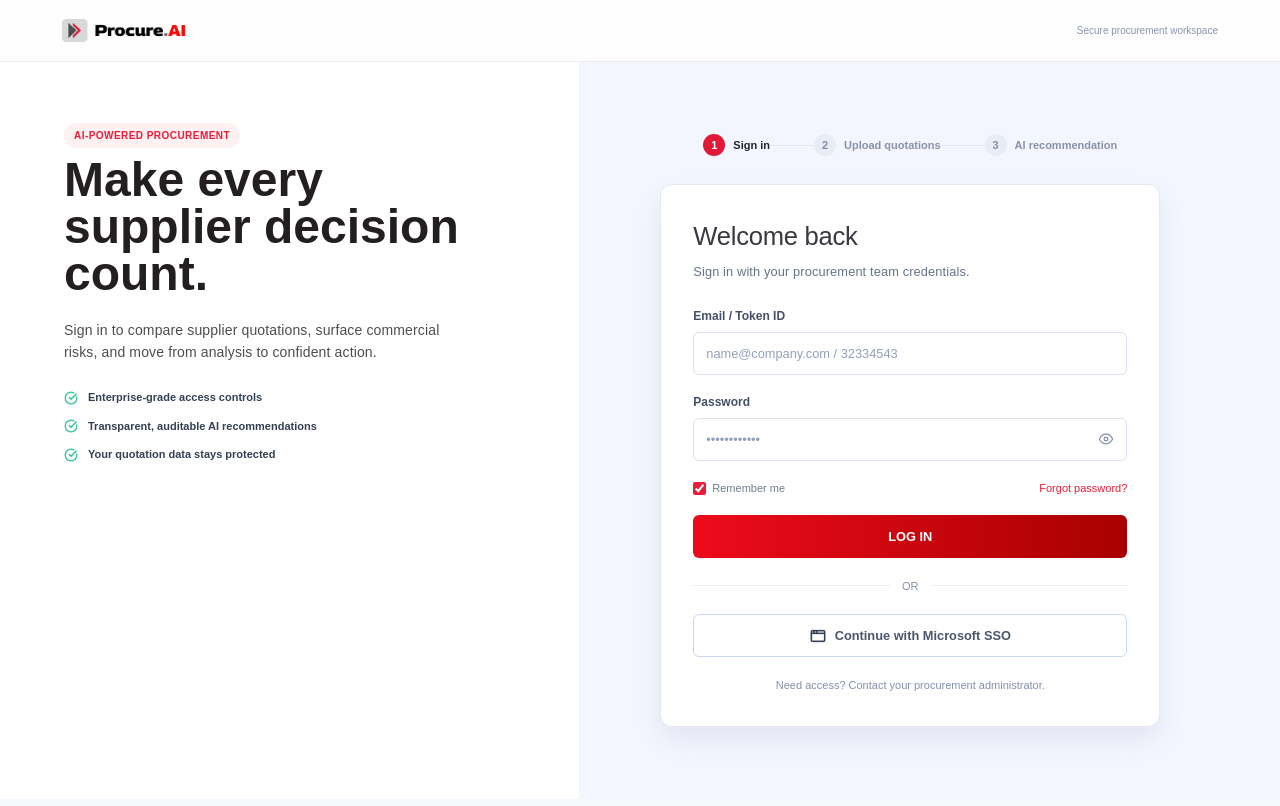
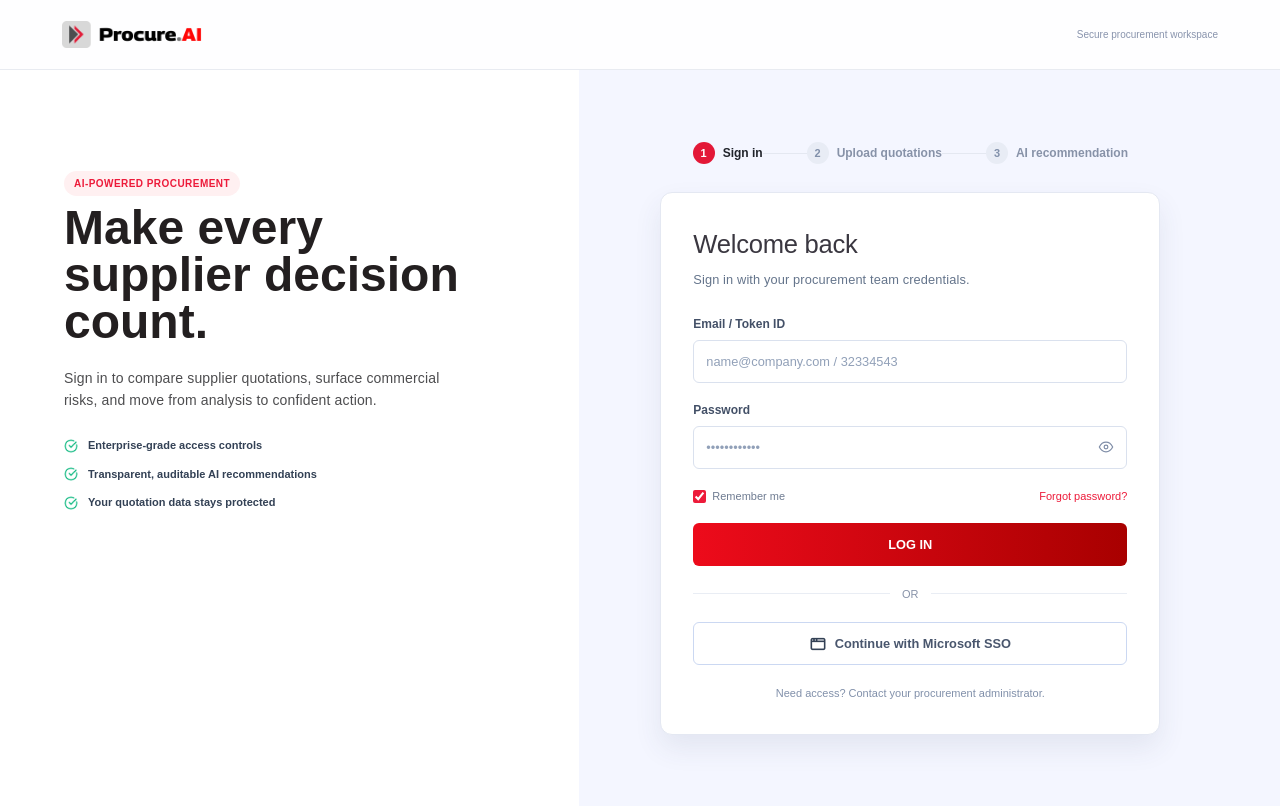
Before and after one commit to atulmahindra/Procure_AI, a React (Vite) app: page /login in a window 1280 px wide. Built offline with nearby package versions, Linux system fonts and the light colour scheme; a web font is replaced by a local one.

Commit message:
logo changes

```diff
--- a/src/modules/before-login/Login.scss
+++ b/src/modules/before-login/Login.scss
@@ -1,9 +1,9 @@
 .login-page { min-height: 100vh; color: #25232a; background: #f4f6ff; }
 .login-layout { display: grid; min-height: calc(100vh - 63px); grid-template-columns: minmax(400px, .95fr) minmax(540px, 1.15fr); }
-.login-brand-panel { display: flex; align-items: self-start; padding: 60px clamp(32px, 5vw, 72px); background: #fff; }
+.login-brand-panel { display: flex; align-items: self-start; padding: clamp(100px, 12vh, 140px) clamp(32px, 5vw, 72px); background: #fff; }
 .brand-copy { max-width: 430px; }.eyebrow { display: inline-block; margin: 0 0 24px; border-radius: 20px; padding: 5px 10px; color: #ed1b2f; background: #fff0f1; font-size: .5625rem; font-weight: 800; letter-spacing: .06em; text-transform: uppercase; }.brand-copy h1 { margin: 0 0 23px; color: #231F20; font-size: clamp(2.7rem, 4vw, 3rem); font-weight: 800; line-height: .98; letter-spacing: 0em; }.brand-copy > p:not(.eyebrow) { max-width: 390px; margin: 0; color: #4D4D4F; font-size: .875rem; font-weight: 500; letter-spacing: .01em; line-height: 1.55; }
 .benefits-list { display: grid; gap: 12px; margin: 26px 0 0; padding: 0; list-style: none; color: #334155; font-size: .6875rem; font-weight: 600; }.benefits-list li { display: flex; align-items: center; gap: 10px; }.benefits-list li::before { background-image: url(../../assets/check-circle.png); display: grid; width: 14px; height: 14px; place-items: center; border: 0px solid #1bd19a; border-radius: 50%; color: #1bd19a; content: ''; font-size: .625rem; font-weight: 800;    background-size: cover; }
-.login-form-panel { display: grid; place-items: center; padding: 40px clamp(28px, 6vw, 100px) 40px clamp(16px, 3vw, 48px); background: #f4f6ff; }.login-panel-inner { width: min(100%, 500px); }.login-steps { display: flex; align-items: center; justify-content: center; margin-bottom: 28px; }.login-steps i { width: 44px; height: 1px; background: #e4e8f1; }.step { display: flex; align-items: center; gap: 8px; color: #8792a8; font-size: .6875rem; white-space: nowrap; }.step span { display: grid; width: 22px; height: 22px; place-items: center; border-radius: 50%; color: #8190aa; background: #e8ecf5; font-weight: 800; }.step.active { color: #20232a; }.step.active span { color: #fff; background: #E31837; }
+.login-form-panel { display: grid; place-items: center; padding: 40px clamp(28px, 6vw, 100px) 40px clamp(16px, 3vw, 48px); background: #f4f6ff; }.login-panel-inner { width: min(100%, 500px); }.login-steps { display: flex; align-items: center; justify-content: center; margin-bottom: 28px; }.login-steps i { width: 44px; height: 1px; background: #e4e8f1; }.step { display: flex; align-items: center; gap: 8px; color: #8792a8; font-size: .75rem; white-space: nowrap; }.step span { display: grid; width: 22px; height: 22px; place-items: center; border-radius: 50%; color: #8190aa; background: #e8ecf5; font-size: .6875rem; font-weight: 800; }.step.active { color: #20232a; }.step.active span { color: #fff; background: #E31837; }
 .login-form-wrap { box-sizing: border-box; width: 100%; border: 1px solid #e4e8f2; border-radius: 12px; padding: 32px; background: #fff; box-shadow: 0 13px 28px rgb(50 62 103 / 9%); }.login-heading { margin-bottom: 25px; }.login-heading h2 { margin: 0 0 7px; color: #3a3740; font-size: 1.6rem; font-weight: 500; letter-spacing: -.01em; }.login-heading p { margin: 0; color: #64748B; font-size: .8rem; letter-spacing: .01em; }
 .login-form { display: grid; gap: 18px; }.login-form > label { display: grid; gap: 7px; color: #435067; font-size: .75rem; font-weight: 600; }.login-form input:not([type='checkbox']) { box-sizing: border-box; width: 100%; border: 1px solid #dae1ee; border-radius: 6px; padding: 11px 12px; color: #263247; background: #fff; font: inherit; font-size: .8rem; font-weight: 400; outline: none; transition: border-color .2s, box-shadow .2s; }.login-form input:not([type='checkbox']):focus { border-color: #ed1b3a; box-shadow: 0 0 0 3px rgb(237 27 58 / 10%); }.login-form input::placeholder { color: #91a0b8; }.password-field { position: relative; }.password-field input { padding-right: 38px !important; }.password-field button { position: absolute; top: 50%; right: 11px; display: grid; width: 20px; height: 20px; place-items: center; border: 0; padding: 0; color: #7f8da7; background: transparent; transform: translateY(-50%); cursor: pointer; }.password-field button svg { width: 16px; height: 16px; fill: none; stroke: currentColor; stroke-linecap: round; stroke-linejoin: round; stroke-width: 1.8; }.login-options { display: flex; align-items: center; justify-content: space-between; margin-top: 1px; color: #6e7b91; font-size: .6875rem; font-weight: 400; }.remember { display: flex; align-items: center; gap: 6px; }.remember input { width: 13px; height: 13px; margin: 0; accent-color: #ed1b3a; }.login-options a { color: #ed1b3a; font-weight: 500; text-decoration: none; }
 .login-submit {text-transform: uppercase; width: 100%; border: 0; border-radius: 6px; padding: 12px; color: white; background: linear-gradient(90deg, #ed0b1b, #a80000); font: inherit; font-size: .8rem; font-weight: 800; cursor: pointer; transition: filter .2s, transform .2s; }.login-submit:hover { filter: brightness(.94); transform: translateY(-1px); }
--- a/src/modules/shared/AuthenticatedHeader.scss
+++ b/src/modules/shared/AuthenticatedHeader.scss
@@ -1,5 +1,5 @@
-.authenticated-header { display: flex; align-items: center; justify-content: space-between; height: 63px; padding: 0 clamp(28px, 4.5vw, 52px); border-bottom: 1px solid #edf0f6; background: #fff; }
-.authenticated-logo { display: block; width: 106px; height: auto; }
+.authenticated-header { display: flex; align-items: center; justify-content: space-between; height: 70px; padding: 0 clamp(28px, 4.5vw, 52px); border-bottom: 1px solid #edf0f6; background: #fff; }
+.authenticated-logo { display: block; width: 154px; height: auto; }
 .authenticated-header-actions { display: flex; align-items: center; gap: 18px; }.team-name { color: #343947; font-size: .6875rem; font-weight: 600; }.help-button, .user-avatar { display: grid; place-items: center; border: 1px solid #e4e8f1; border-radius: 50%; color: #7d89a0; background: #fff; font: inherit; font-size: .6875rem; }.help-button { width: 30px; height: 30px; }.user-avatar { width: 30px; height: 30px; border: 0; color: #fff; background: #ed1b3a; font-size: .5625rem; font-weight: 800; cursor: pointer; }
 @media (max-width: 760px) { .team-name { display: none; } }
 @media (max-width: 480px) { .authenticated-header { padding: 0 20px; } }
--- a/src/modules/shared/MarketingHeader.scss
+++ b/src/modules/shared/MarketingHeader.scss
@@ -1,2 +1,2 @@
-.marketing-header { display: flex; align-items: center; justify-content: space-between; height: 62px; padding: 0 clamp(28px, 5vw, 62px); border-bottom: 1px solid #e8ebf1; background: #f7f8fb; }.marketing-header.minimal { background: rgba(255, 255, 255, 0.9098); }.marketing-logo, .marketing-nav a, .support-button { color: #202531; text-decoration: none; }.marketing-logo { display: block; line-height: 0; }.marketing-logo img { display: block; width: 124px; height: auto; }.marketing-nav { display: flex; gap: 28px; margin-left: auto; margin-right: 34px; }.marketing-nav a { color: #596376; font-size: .5625rem; font-weight: 500; }.marketing-nav a:hover { color: #ed1b3a; }.marketing-actions { display: flex; align-items: center; gap: 18px; }.marketing-start { border: 0; border-radius: 5px; padding: 8px 14px; color: #fff; background: linear-gradient(90deg, #ed0b1b, #a80000); font: inherit; font-size: .5625rem; font-weight: 800; cursor: pointer; }.support-button { display: grid; width: 24px; height: 24px; place-items: center; border: 1px solid #dce2eb; border-radius: 50%; color: #68758a; font-size: .75rem; }.marketing-start:hover { filter: brightness(.92); }.marketing-header.minimal .marketing-logo { margin-right: auto; }.marketing-right-label { color: #8994ad; font-size: .625rem; font-weight: 500; }
+.marketing-header { display: flex; align-items: center; justify-content: space-between; height: 70px; padding: 0 clamp(28px, 5vw, 62px); border-bottom: 1px solid #e8ebf1; background: #f7f8fb; }.marketing-header.minimal { background: rgba(255, 255, 255, 0.9098); }.marketing-logo, .marketing-nav a, .support-button { color: #202531; text-decoration: none; }.marketing-logo { display: block; line-height: 0; }.marketing-logo img { display: block; width: 140px; height: auto; }.marketing-nav { display: flex; gap: 28px; margin-left: auto; margin-right: 34px; }.marketing-nav a { color: #596376; font-size: .5625rem; font-weight: 500; }.marketing-nav a:hover { color: #ed1b3a; }.marketing-actions { display: flex; align-items: center; gap: 18px; }.marketing-start { border: 0; border-radius: 5px; padding: 8px 14px; color: #fff; background: linear-gradient(90deg, #ed0b1b, #a80000); font: inherit; font-size: .5625rem; font-weight: 800; cursor: pointer; }.support-button { display: grid; width: 24px; height: 24px; place-items: center; border: 1px solid #dce2eb; border-radius: 50%; color: #68758a; font-size: .75rem; }.marketing-start:hover { filter: brightness(.92); }.marketing-header.minimal .marketing-logo { margin-right: auto; }.marketing-right-label { color: #8994ad; font-size: .625rem; font-weight: 500; }
 @media (max-width: 700px) { .marketing-header { padding: 0 18px; }.marketing-nav { display: none; }.marketing-actions { gap: 10px; } }
```
